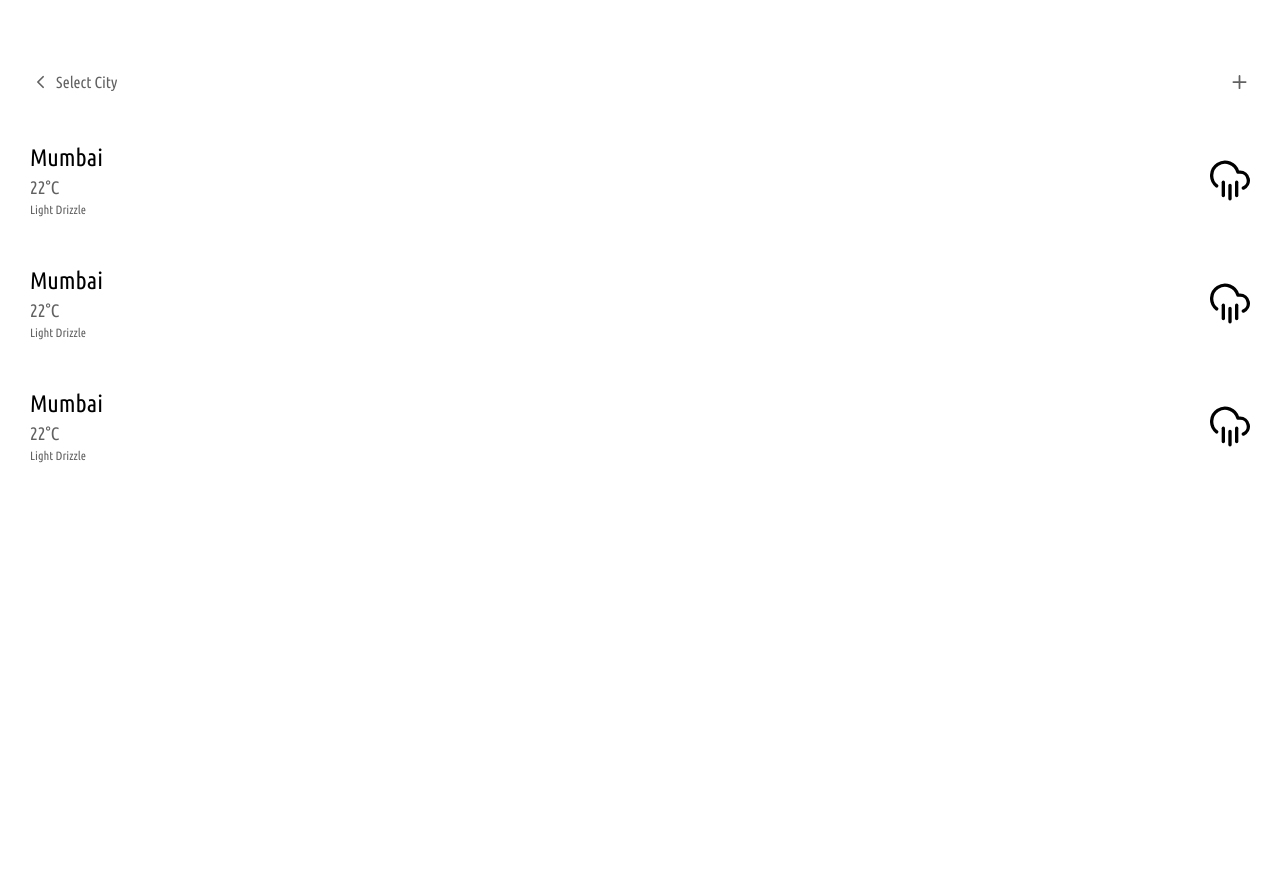
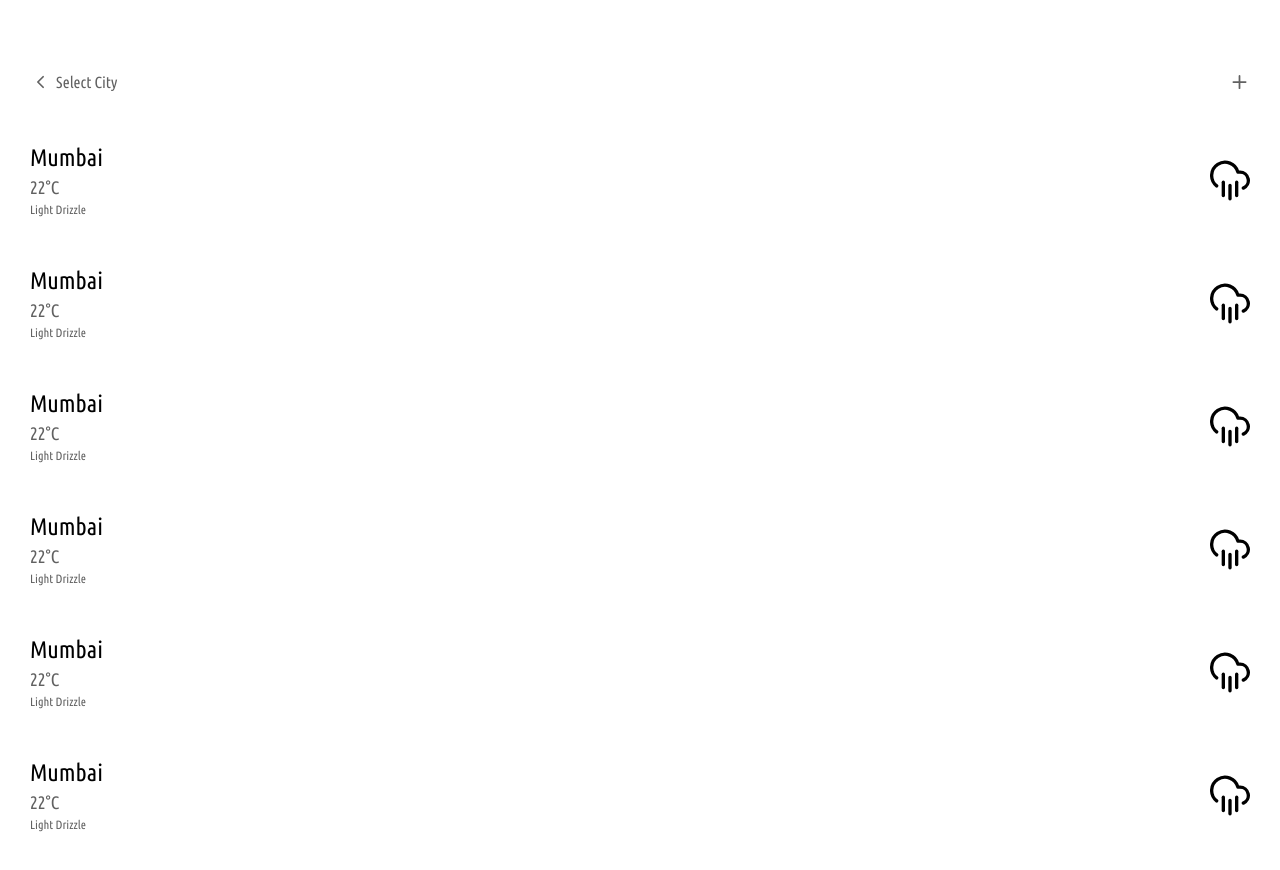
Before and after one commit to mishti169/weather-app, a React (Vite) app: page /location in a window 1280 px wide. Shown: the top 870 px of the page. Before the commit the page ends 800 px from the top, so only its background shows below. Built offline with nearby package versions, Linux system fonts and the light colour scheme.

Commit message:
add cities in location comp.

```diff
--- a/src/components/Location/Location.jsx
+++ b/src/components/Location/Location.jsx
@@ -18,9 +18,12 @@ const Location = () => {
 				</div>
 				<PlusIcon width={21} className='location--header_plus-icon' />
 			</div>
-			<CityTemperature />
-			<CityTemperature />
-			<CityTemperature />
+			<CityTemperature location='idar,gujarat' />
+			<CityTemperature location='himmatnagar' />
+			<CityTemperature location='Ahmedabad,Gujarat' />
+			<CityTemperature location='mumbai' />
+			<CityTemperature location='goa' />
+			<CityTemperature location='pune' />
 		</div>
 	);
 };
```
